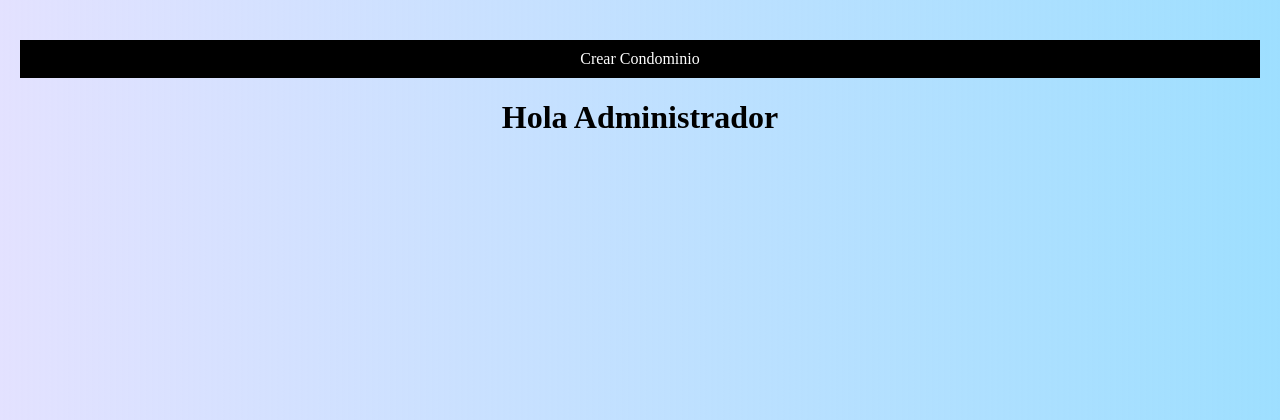
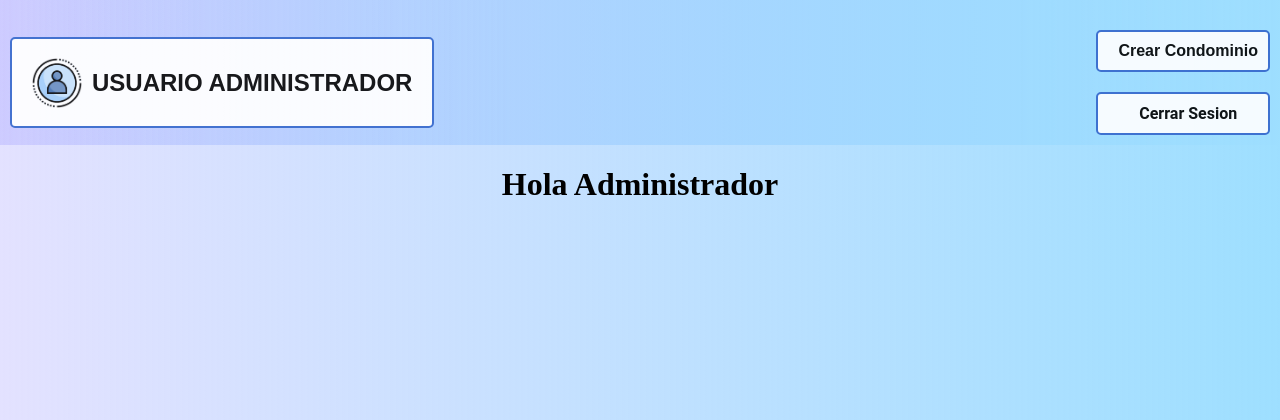
Before and after one commit to AntoinetteDizz/Proyecto-Condominio, a Django app: page /view_admin/ in a window 1280 px wide. Shown: the top 420 px of the page. Run offline with Django 5.2, Linux system fonts and the light colour scheme.

Commit message:
Version Base de un Nav
Version base del nav que se encuentra en el view_admin

```diff
--- a/condominioApp/static/styles/style.css
+++ b/condominioApp/static/styles/style.css
@@ -2,7 +2,70 @@ body {
   font-family: 'Montserrat';
   background: linear-gradient(90deg, rgba(77, 67, 255, 0.15730042016806722) 0%, rgba(158, 223, 255, 1) 100%);
   margin: 0;
-  padding: 20px;
+
+}
+
+body nav{
+  font-family: 'Roboto', sans-serif;
+}
+
+header{
+
+
+  display: flex;
+  min-height: 70px;
+  background: linear-gradient(90deg, rgba(77, 67, 255, 0.15730042016806722) 0%, rgba(158, 223, 255, 1) 100%);
+  opacity: .9;
+  justify-content: space-between;
+  align-items: center;
+  padding: 10px;
+
+
+}
+.nombre-pag{
+  font-family:'Ubuntu', sans-serif;
+  color: #040404;
+}
+
+.logo{
+  display: flex;
+  align-items: center;
+}
+
+.logo img{
+  height: 50px;
+  margin-right: 10px;
+}
+nav{
+
+  font-family: 'Roboto', sans-serif;
+  z-index: 50;
+}
+.nav-link{
+  font-family: 'Roboto', sans-serif;
+}
+
+nav a{
+  color: #000;
+  font-size: 1rem;
+  font-weight: 600;
+  padding-right: 10px;;
+}
+
+nav a:hover{
+  color: rgb(255, 255, 255);
+}
+
+@media (max-width:700px){
+  header{
+      flex-direction: column;
+  }
+
+  nav{
+      padding: 10px 0px;
+  }
+
+
 }
 
 .imagen-usuario {
@@ -59,12 +122,23 @@ button {
 }
 
 a {
-  background-color: #000;
+
   margin-top: 20px;
+  background-color: #fff;
   display: block;
   text-align: center;
-  text-decoration: none;
-  color: #ffffff;
-  padding: 10px;
   transition: .5s;
+  text-decoration: none; /* Elimina el subrayado predeterminado */
+    color: #3366cc; /* Cambia el color del texto */
+    font-weight: bold; /* Hace que el texto sea más grueso */
+    font-family: Arial, sans-serif; /* Cambia la fuente del texto */
+    padding: 10px 20px; /* Añade espaciado interno */
+    border: 2px solid #3366cc; /* Añade un borde sólido */
+    border-radius: 5px; /* Hace que los bordes sean redondeados */
+    transition: all 0.3s ease; /* Agrega una transición suave */
 }
+
+a:hover {
+  background-color: #3366cc; /* Cambia el color de fondo al pasar el cursor */
+  color: #fff; /* Cambia el color del texto al pasar el cursor */
+}
--- a/condominioApp/templates/view_admin.html
+++ b/condominioApp/templates/view_admin.html
@@ -6,12 +6,27 @@
 
 <!-- aqui va la nav del admin -->
 
-<a href="/create_condominium/">Crear Condominio</a>
+<header>
+    <a href= "" class="logo">
+        <img src="{% static 'img/view_admin.png' %}" alt="Imagen Administrador" >
+        <h2 class="nombre-pag">USUARIO ADMINISTRADOR</h2>
+    </a>
+    <nav>
+
+    <!--Formulario que contiene la redireccion al chat global de la página-->
+        <!--<a href="about_us.php" class="nav-link">Sobre Nosotros</a>-->
+        <!--<a href="" class="nav-link">Regresar</a>-->
+        <a href="/create_condominium/">Crear Condominio</a>
+        <a href="" class="nav-link">Cerrar Sesion</a>
+
+    </nav>
+</header>
+<h1>Hola Administrador</h1>
 
 <!--  -->
 
 
-<h1>Hola Administrador</h1>
+
 
 
 
```
Also changed, not shown: condominioApp/static/img/view_admin.png (added), condominioApp/templates/style.css (added).
